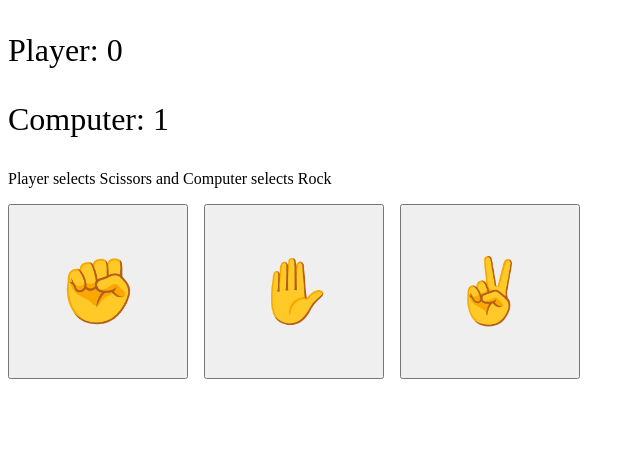
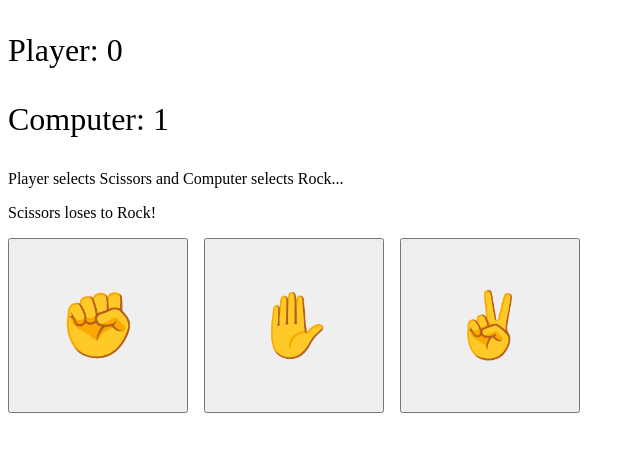
Before and after one commit to WitchingHr/rock-paper-scissors, a plain HTML site: page index.html in a window 1280 px wide. Both pictures are taken after a click on the button "✌️". Shown: the whole page, without its empty margins (0-640 px from the left). Drawn offline with Linux system fonts and the light colour scheme.

Commit message:
Add beats and loses message

```diff
--- a/index.html
+++ b/index.html
@@ -19,6 +19,7 @@
     </div>
     <div class="message-box">
         <p class="message"></p>
+        <p class="beats"></p>
     </div>
     <div class="buttons">
         <button class="rock">✊</button>
--- a/script.js
+++ b/script.js
@@ -109,5 +109,15 @@ function playRound(e) {
 
 function printMessage() {
   const p = document.querySelector('.message');
-  p.textContent = `Player selects ${playerChoice} and Computer selects ${computerChoice}`;
+  p.textContent = `Player selects ${playerChoice} and Computer selects ${computerChoice}...`;
+
+  const b = document.querySelector('.beats');
+  if (1 > computerWeight){
+    b.textContent = `${playerChoice} beats ${computerChoice}!`;
+  } else if (1 < computerWeight) {
+    b.textContent = `${playerChoice} loses to ${computerChoice}!`
+  } else {
+    b.textContent = `TIE!`
+  }
+
 }
```
